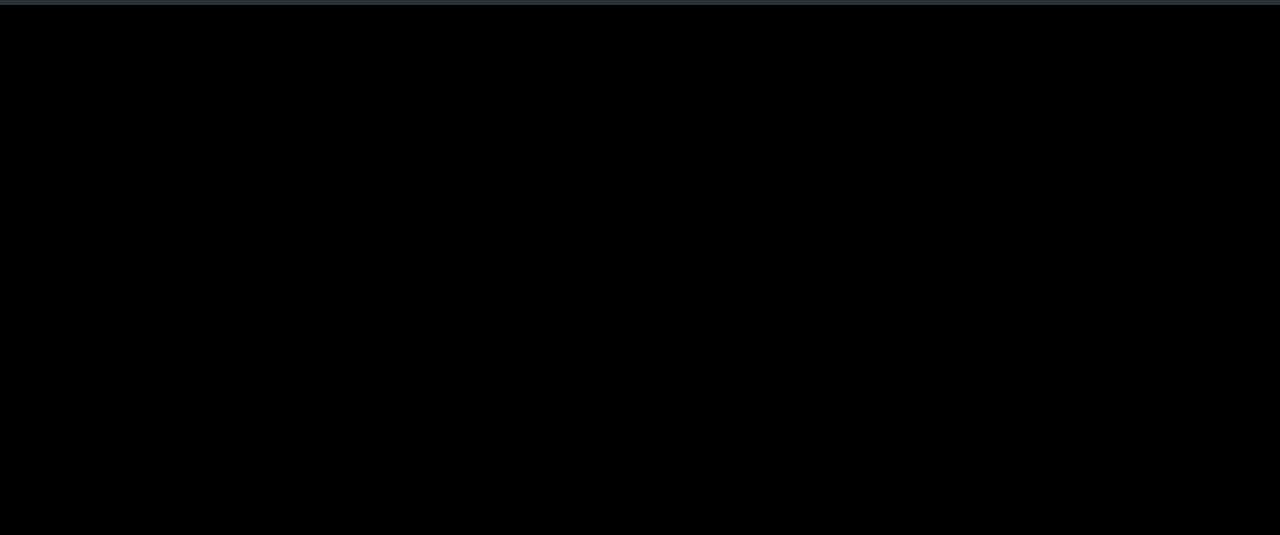
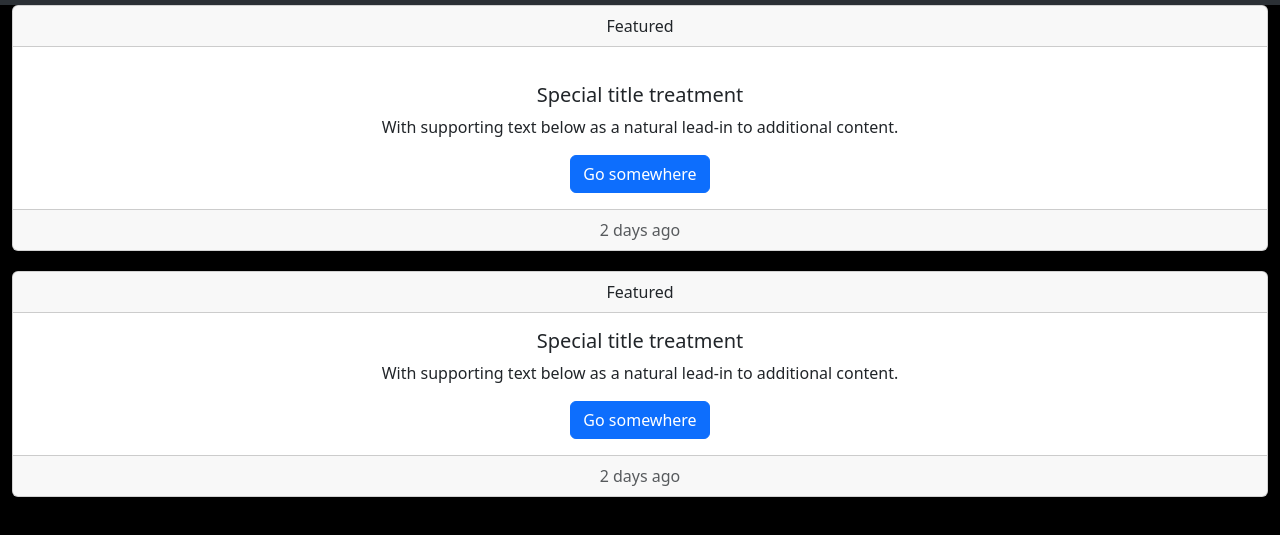
Before and after one commit to kaligu/AI-Quiz-WebApp, a plain HTML site: page index.html in a window 1280 px wide. Shown: the part 51-586 px from the top of the page. Drawn offline with Linux system fonts and the light colour scheme.

Commit message:
implementing boosrap

```diff
--- a/index.html
+++ b/index.html
@@ -51,7 +51,33 @@
 </nav>
 
 <div class="container-fluid">
+    <div class="card text-center">
+        <div class="card-header">
+            Featured
+        </div>
+        <div class="card-body" style="margin-top: 20px">
+            <h5 class="card-title">Special title treatment</h5>
+            <p class="card-text">With supporting text below as a natural lead-in to additional content.</p>
+            <a href="#" class="btn btn-primary">Go somewhere</a>
+        </div>
+        <div class="card-footer text-body-secondary">
+            2 days ago
+        </div>
+    </div>
 
+    <div class="card text-center" style="margin-top: 20px">
+        <div class="card-header">
+            Featured
+        </div>
+        <div class="card-body">
+            <h5 class="card-title">Special title treatment</h5>
+            <p class="card-text">With supporting text below as a natural lead-in to additional content.</p>
+            <a href="#" class="btn btn-primary">Go somewhere</a>
+        </div>
+        <div class="card-footer text-body-secondary">
+            2 days ago
+        </div>
+    </div>
 </div>
 
 
```
